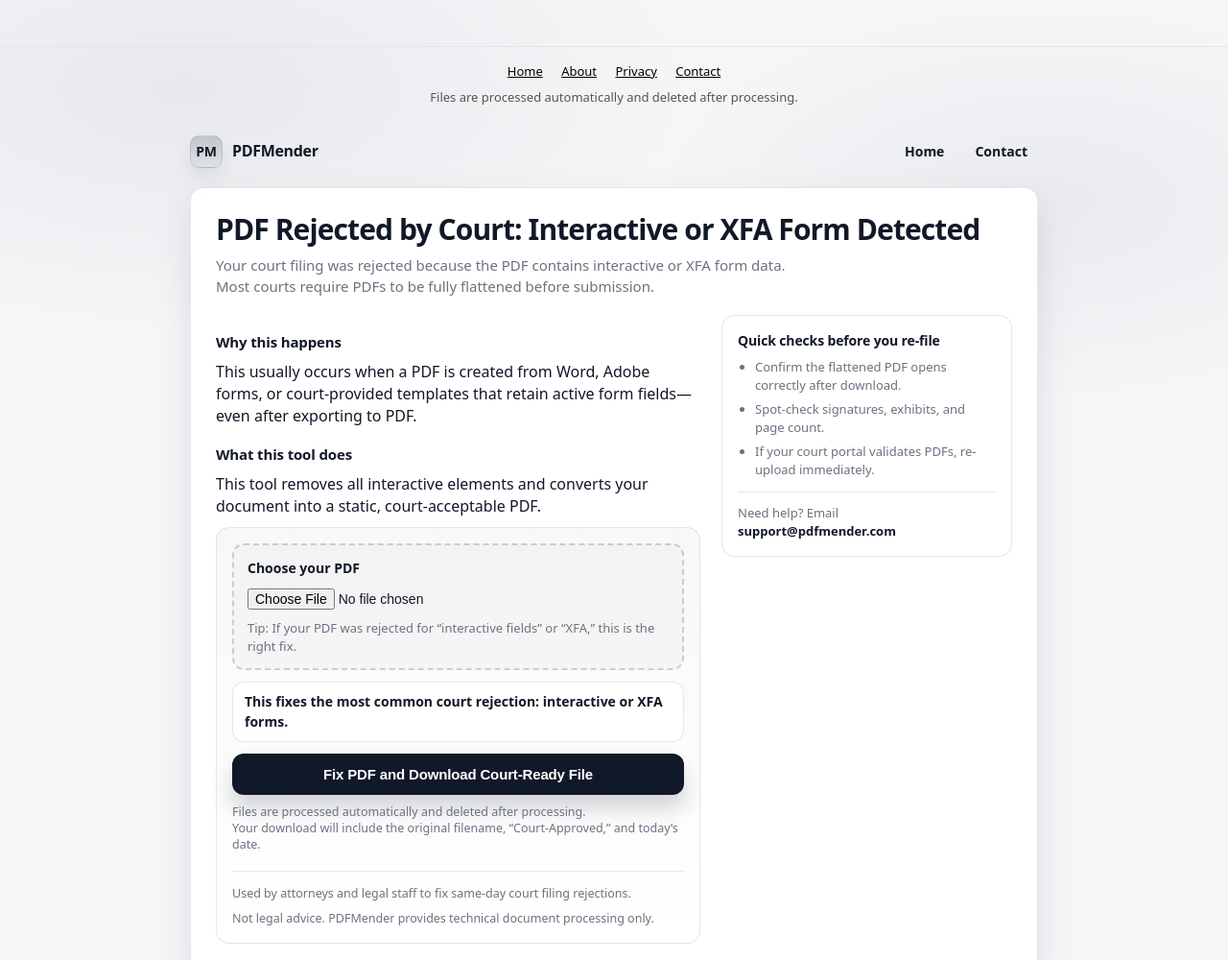
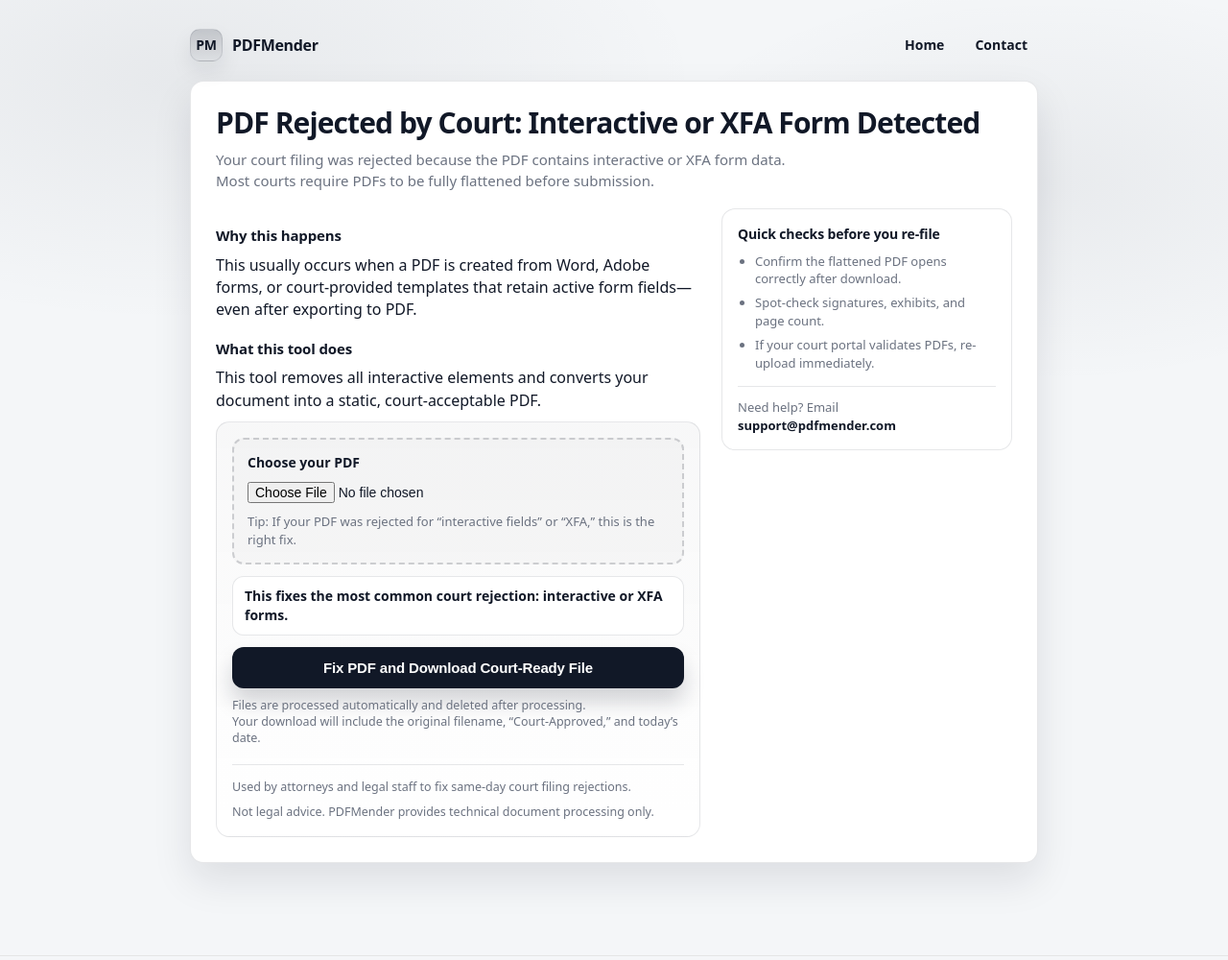
Before and after one commit to childressm757-hash/PDFMender, a website: page public/court/pdf-rejected-interactive-form.html in a window 1280 px wide. Shown: the top 1000 px of the page at 96% size. Drawn offline with Linux system fonts and the light colour scheme.

Commit message:
Remove footer from pdf-rejected-interactive-form.html
Removed footer section containing navigation links and processing information.

```diff
--- a/public/court/pdf-rejected-interactive-form.html
+++ b/public/court/pdf-rejected-interactive-form.html
@@ -295,24 +295,7 @@
     }
   </style>
 </head>
-<footer style="
-  margin-top: 48px;
-  padding-top: 16px;
-  border-top: 1px solid #e5e5e5;
-  font-size: 13px;
-  color: #555;
-  text-align: center;
-">
-  <div style="margin-bottom: 8px;">
-    <a href="/" style="margin: 0 8px; color: #000;">Home</a>
-    <a href="/about.html" style="margin: 0 8px; color: #000;">About</a>
-    <a href="/privacy.html" style="margin: 0 8px; color: #000;">Privacy</a>
-    <a href="mailto:support@pdfmender.com" style="margin: 0 8px; color: #000;">Contact</a>
-  </div>
-  <div>
-    Files are processed automatically and deleted after processing.
-  </div>
-</footer>
+
 
 <body>
   <div class="wrap">
```
